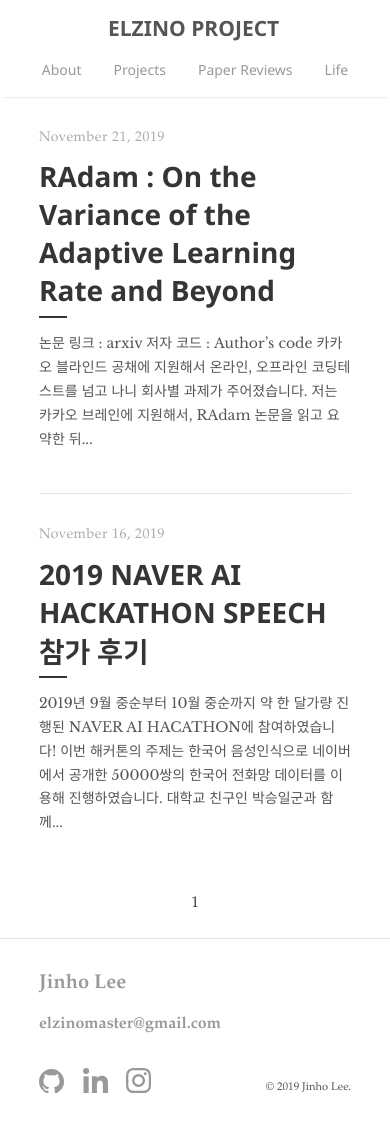
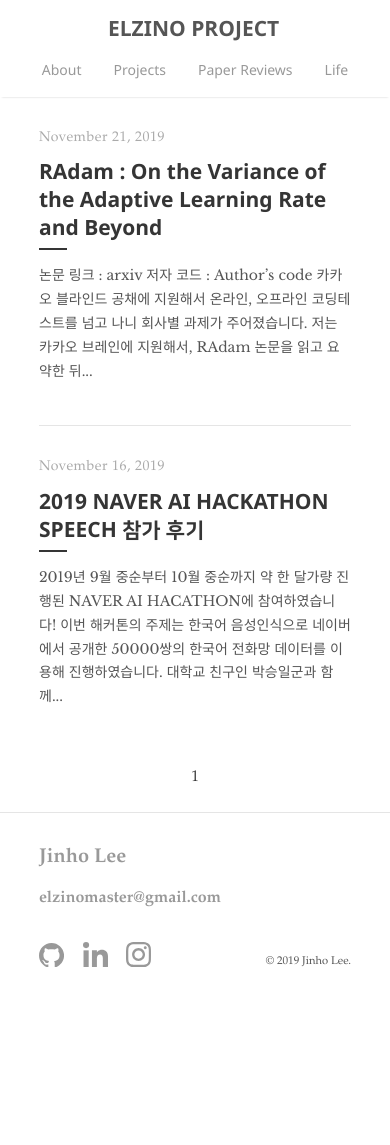
Before and after one commit to elzino/elzino.github.io, a Jekyll site: the page built from index.html, in a window 390 px wide. Built offline with Jekyll 4.4.1, drawn with Linux system fonts in a browser that asks for light colours; some web fonts are replaced; the list of posts is cut into pages by our own code; after the commit the page ends 1019 px from its top, so only the background shows below that.

Commit message:
change font size on mobile

```diff
--- a/_sass/elzino/_catalogue.scss
+++ b/_sass/elzino/_catalogue.scss
@@ -28,6 +28,9 @@
     font-size: 2rem;
     font-weight: 700;
     margin: .5rem 0;
+    @media (max-width: 600px) {
+      font-size: 1.5rem;
+    }
   }
 
   &-line {
--- a/_sass/elzino/_post.scss
+++ b/_sass/elzino/_post.scss
@@ -15,7 +15,7 @@
   &-title {
     color: $default-shade;
     font-family: $sans-serif;
-    font-size: 2.5rem;
+    font-size: 2rem;
     margin: 1rem 0;
     text-align: center;
     @media (min-width: 600px) {
```
